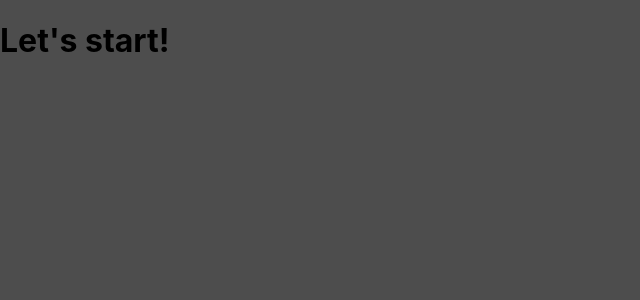
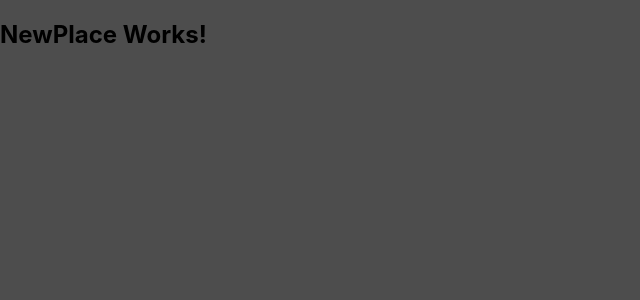
Before and after one commit to ort-cloud/mern-app-frontend, a React (Create React App) app: page /places/new in a window 1280 px wide. Shown: the top 300 px of the page, without its empty margins (0-640 px from the left). Built offline with nearby package versions, Linux system fonts and the light colour scheme.

Commit message:
added some basic routing

```diff
--- a/src/App.js
+++ b/src/App.js
@@ -1,7 +1,27 @@
 import React from "react";
+import {
+  BrowserRouter as Router,
+  Route,
+  Redirect,
+  Switch,
+} from "react-router-dom";
+import Users from "./users/pages/Users";
+import NewPlace from "./places/pages/NewPlace";
 
-function App() {
-  return <h1>Let's start!</h1>;
-}
+const App = () => {
+  return (
+    <Router>
+      <Switch>
+        <Route path='/' exact>
+          <Users />
+        </Route>
+        <Route path='/places/new' exact>
+          <NewPlace />
+        </Route>
+        <Redirect to='/' />
+      </Switch>
+    </Router>
+  );
+};
 
 export default App;
--- /dev/null
+++ b/src/places/pages/NewPlace.js
@@ -0,0 +1,7 @@
+import React from "react";
+
+const NewPlace = () => {
+  return <h2>NewPlace Works!</h2>;
+};
+
+export default NewPlace;
--- /dev/null
+++ b/src/users/pages/Users.js
@@ -0,0 +1,7 @@
+import React from "react";
+
+const Users = () => {
+  return <h2>Users Works!</h2>;
+};
+
+export default Users;
```
